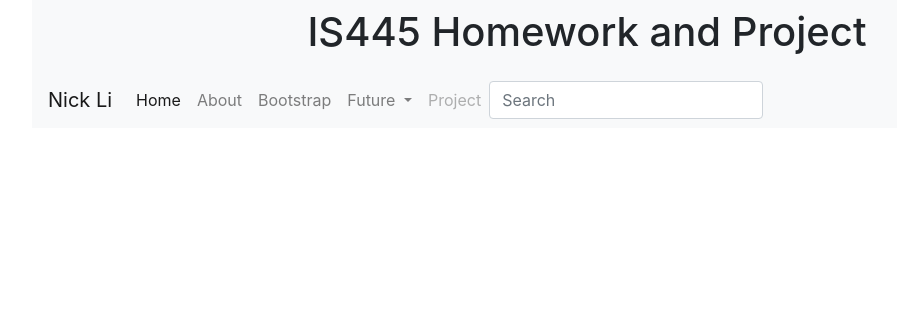
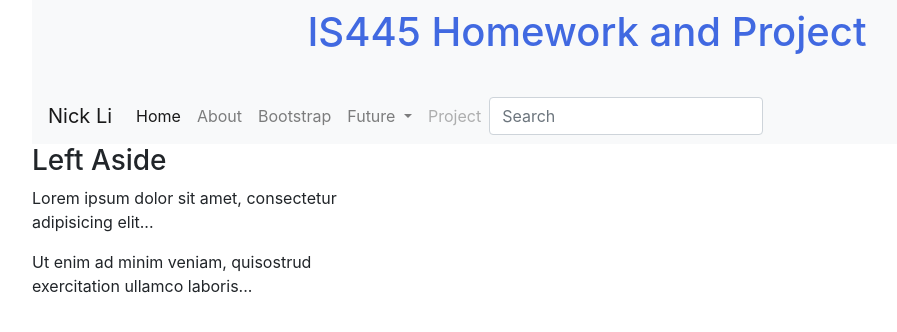
Before and after one commit to skyfall823/homepage, a website: page website/index.html in a window 1280 px wide. Shown: the whole page, without its empty margins (53-950 px from the left). Drawn offline with nearby package versions, Linux system fonts and the light colour scheme.

Commit message:
add column

```diff
--- a/website/index.html
+++ b/website/index.html
@@ -1,4 +1,3 @@
-
 <!doctype html>
 <html lang="en">
   <head>
@@ -9,11 +8,16 @@
     <!-- Bootstrap CSS -->
     <link rel="stylesheet" href="https://maxcdn.bootstrapcdn.com/bootstrap/4.0.0/css/bootstrap.min.css" integrity="sha384-Gn5384xqQ1aoWXA+058RXPxPg6fy4IWvTNh0E263XmFcJlSAwiGgFAW/dAiS6JXm" crossorigin="anonymous">
 
+
     <title>Homework 2</title>
   </head>
+
+
+<body>
+
   <div class="container fixed-top">
   <div class="navbar bg-light justify-content-center">
-    <h1>IS445 Homework and Project</h1>
+    <h1><p style="color:royalblue;">IS445 Homework and Project</p></h1>
   </div>
   <nav class="navbar navbar-expand-lg navbar-light bg-light">
     <a class="navbar-brand" href="#">Nick Li</a>
@@ -51,13 +55,27 @@
     </div>
   </nav>
   </div>
-  <body>
+
+<br>
+<br>
+<br>
+<br>
+<br>
+<br>
 
 
-    <!-- Optional JavaScript -->
-    <!-- jQuery first, then Popper.js, then Bootstrap JS -->
-    <script src="https://code.jquery.com/jquery-3.2.1.slim.min.js" integrity="sha384-KJ3o2DKtIkvYIK3UENzmM7KCkRr/rE9/Qpg6aAZGJwFDMVNA/GpGFF93hXpG5KkN" crossorigin="anonymous"></script>
-    <script src="https://cdnjs.cloudflare.com/ajax/libs/popper.js/1.12.9/umd/popper.min.js" integrity="sha384-ApNbgh9B+Y1QKtv3Rn7W3mgPxhU9K/ScQsAP7hUibX39j7fakFPskvXusvfa0b4Q" crossorigin="anonymous"></script>
-    <script src="https://maxcdn.bootstrapcdn.com/bootstrap/4.0.0/js/bootstrap.min.js" integrity="sha384-JZR6Spejh4U02d8jOt6vLEHfe/JQGiRRSQQxSfFWpi1MquVdAyjUar5+76PVCmYl" crossorigin="anonymous"></script>
-  </body>
+<div class="container">
+  <div class="row">
+    <div class="col-md-4">
+      <h3>Left Aside</h3>
+      <p>Lorem ipsum dolor sit amet, consectetur adipisicing elit...</p>
+      <p>Ut enim ad minim veniam, quisostrud exercitation ullamco laboris...</p>
+</div>
+
+
+
+ </body>
+
+
+
 </html>
```
